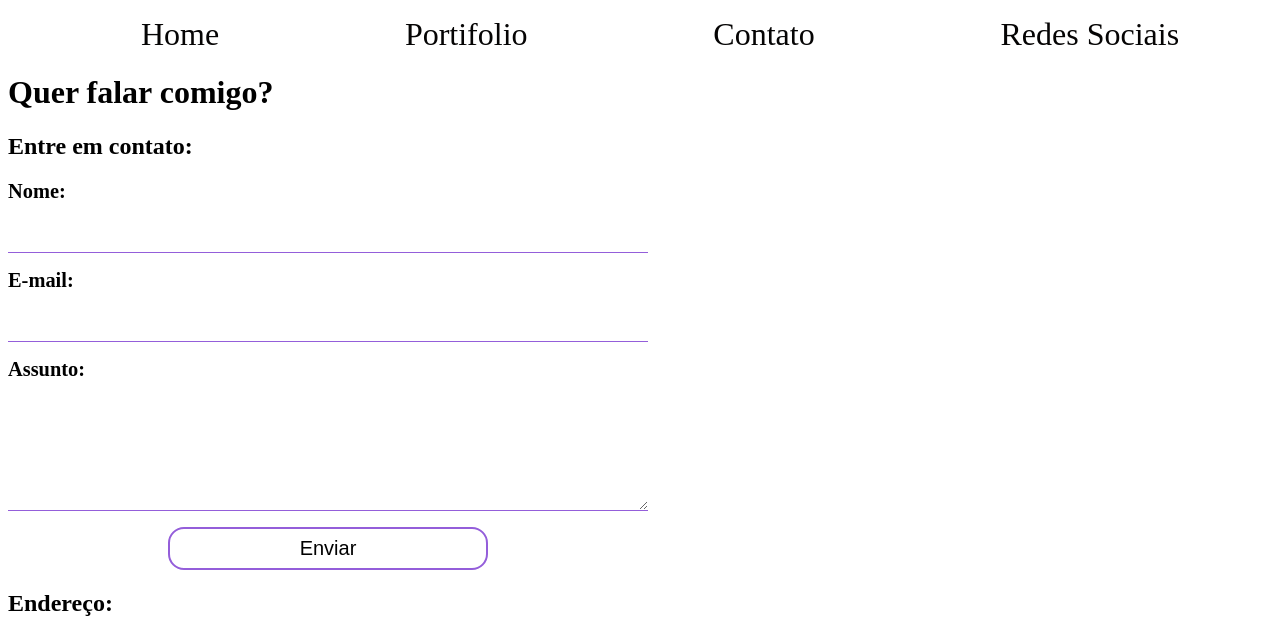
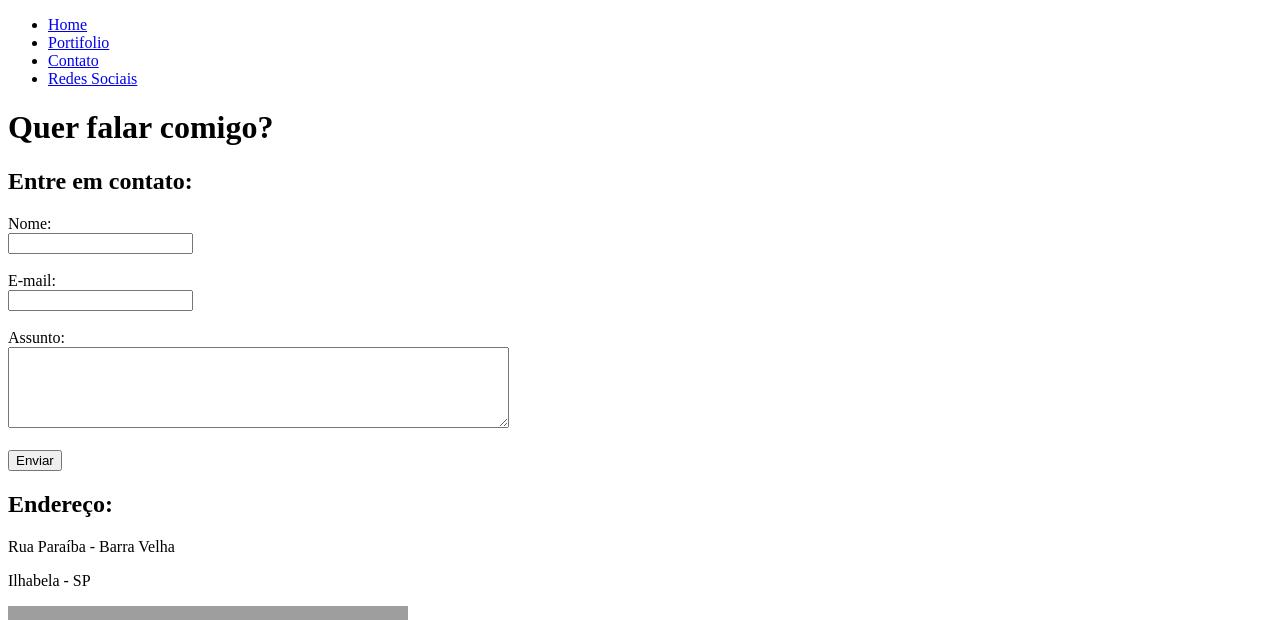
Before and after one commit to ymilharal/Fundamentos-Web, a plain HTML site: page contato.html in a window 1280 px wide. Shown: the top 620 px of the page. Drawn offline with Linux system fonts and the light colour scheme; grey boxes are pictures that could not be loaded.

Commit message:
inserindo os arquivos na branch html

```diff
--- a/assets/css/style.css
+++ /dev/null
@@ -1,56 +0,0 @@
-.menu {
-    display: flex;
-    justify-content: space-around;
-    list-style: none;
-}
-
-.links {
-    font-size: 2rem;
-    text-decoration: none;
-    color: rgb(5, 4, 4);
-}
-.links:hover{
-    text-decoration: underline;
-    color: rgb(64, 139, 139);
-}
-
-form {
-    display: flex;
-    flex-direction: column;
-    align-items: center;
-    width: 50vw;
-    padding: ;
-}
-
-.campo {
-    display: flex;
-    flex-direction: column;
-    margin: 0 0 1rem 0;
-    width: 100%;
-}
-.campo label {
-    font-size: 1.275rem;
-    font-weight: bold;
-    margin-bottom: 5px;
-}
-
-.campo input, .campo textarea {
-    padding: 0.5rem;
-    font-size: 1.5rem;
-    border: 0;
-    border-bottom: 1px solid #945eda;
-}
-
-button {
-    width: 50%;
-    padding: .5rem;
-    font-size: 1.250rem;
-    border-radius: 1rem;
-    border: 2px solid #945eda;
-    background: transparent;
-    transition: 0.5s;
-}
-
-button:hover {
-    background: #945eda;
-}
--- a/contato.html
+++ b/contato.html
@@ -5,32 +5,29 @@
     <meta http-equiv="X-UA-Compatible" content="IE=edge">
     <meta name="viewport" content="width=device-width, initial-scale=1.0">
     <title>Contato</title>
-    <link rel="stylesheet" href="./assets/css/style.css">
 </head>
 <body>
-    <nav>
-    <ul class="menu">
-        <li><a href="index.html" class='links'>Home</a></li>
-        <li><a href="https://github.com/ymilharal" class='links' target = "_blank">Portifolio</a></li>
-        <li><a href="contato.html" class='links'>Contato</a></li>
-        <li><a href="redessociais.html" class='links'>Redes Sociais</a></li>
+    <ul>
+        <li><a href="index.html">Home</a></li>
+        <li><a href="https://github.com/ymilharal" target = "_blank">Portifolio</a></li>
+        <li><a href="contato.html">Contato</a></li>
+        <li><a href="redessociais.html">Redes Sociais</a></li>
     </ul>
-    </nav>
     <h1>Quer falar comigo?</h1>
     <h2>Entre em contato:</h2>
     <form>
-        <div class="campo">
-        <label for="nome">Nome:</label>
+        <label for="nome">Nome:</label> <br>
         <input type="text" id="nome">
-    </div>
-    <div class="campo">
-        <label for="email">E-mail:</label>
+    <br>
+    <br>
+        <label for="email">E-mail:</label> <br>
         <input type="email" id="email">
-    </div>
-        <div class="campo">
-        <label for="assunto">Assunto:</label>
-        <textarea name="assunto" id="assunto" cols="50" rows="4"></textarea>
-    </div>
+    <br>
+    <br>
+        <label for="assunto">Assunto:</label> <br>
+        <textarea name="assunto" id="assunto" cols="60" rows="5"></textarea>
+    <br>
+    <br>
         <button>Enviar</button>
     </form>
     <h2>Endereço:</h2>
```
